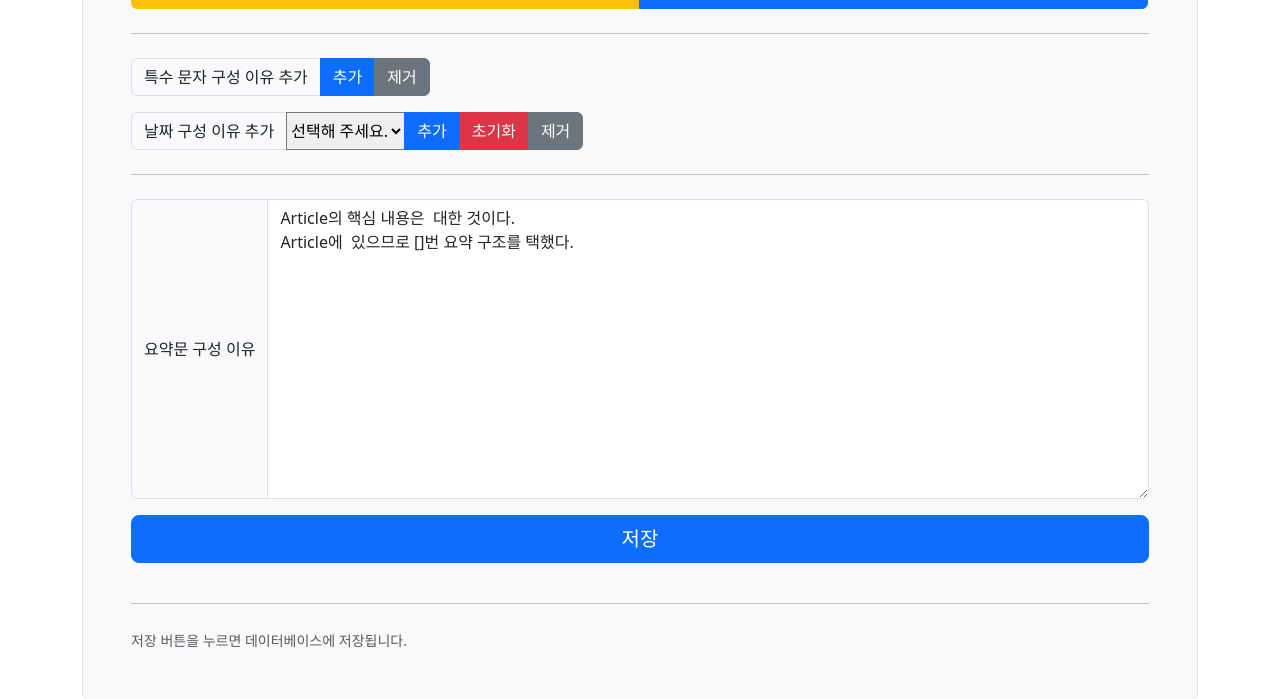
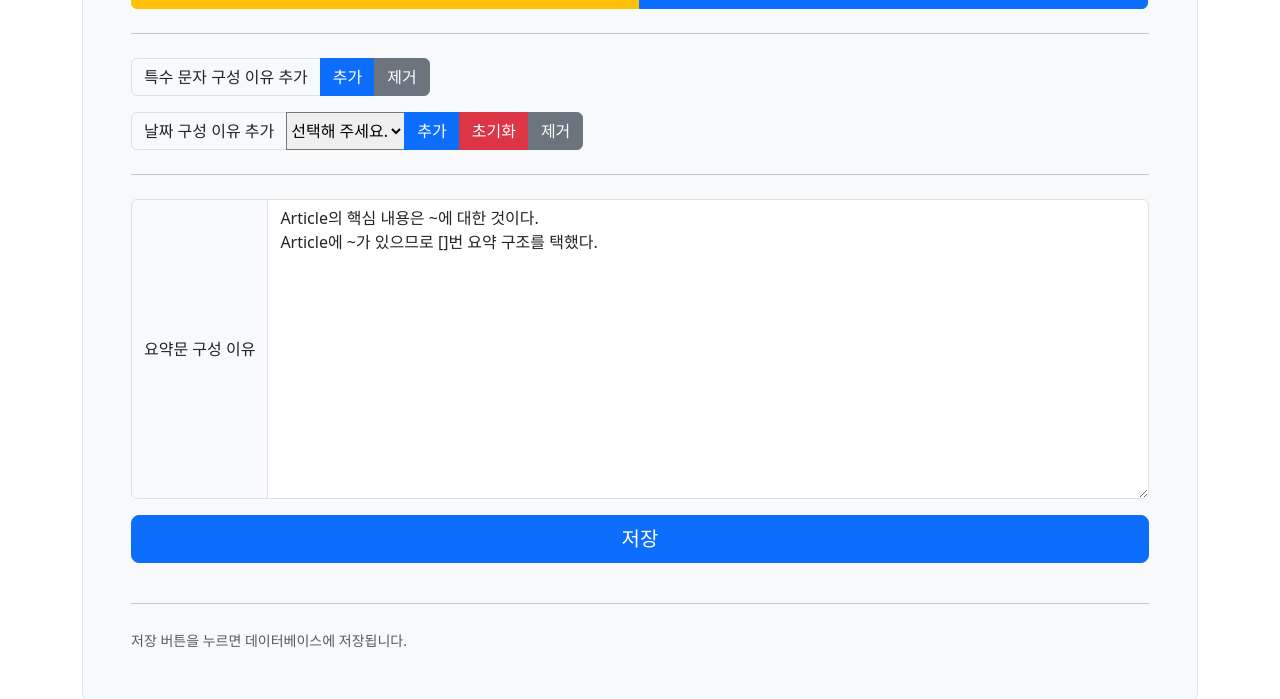
Before and after one commit to tigerak/byte_web, a Flask app: page /news_save in a window 1280 px wide. Shown: the part 1483-2182 px from the top of the page. Run offline with Flask 3, Linux system fonts and the light colour scheme; some libraries are stand-ins or nearby versions.

Commit message:
Fix #modifiedReason3

```diff
--- a/templates/news_save.html
+++ b/templates/news_save.html
@@ -321,7 +321,7 @@
 
                 <div class="input-group mb-3">
                     <span class="input-group-text">요약문 구성 이유</span>
-                    <textarea id="modifiedReason3" class="form-control" aria-label="With textarea" style="height: 300px">Article의 핵심 내용은  대한 것이다.&#10;Article에  있으므로 []번 요약 구조를 택했다.</textarea>
+                    <textarea id="modifiedReason3" class="form-control" aria-label="With textarea" style="height: 300px">Article의 핵심 내용은 ~에 대한 것이다.&#10;Article에 ~가 있으므로 []번 요약 구조를 택했다.</textarea>
                 </div>
 
             <!--<button class="w-100 btn btn-lg btn-primary" data-bs-toggle="modal" data-bs-target="#saveModal" id="save">저장</button>-->
```
